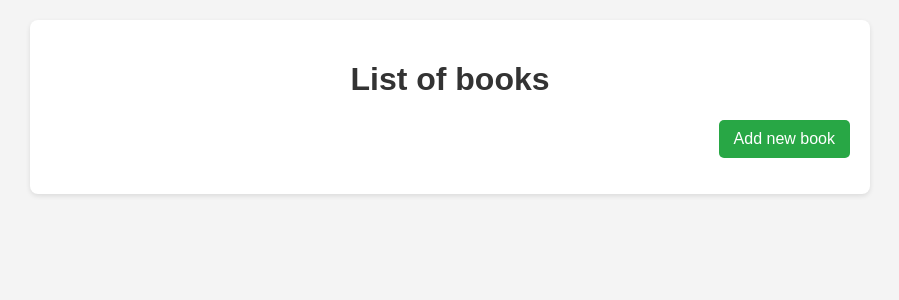
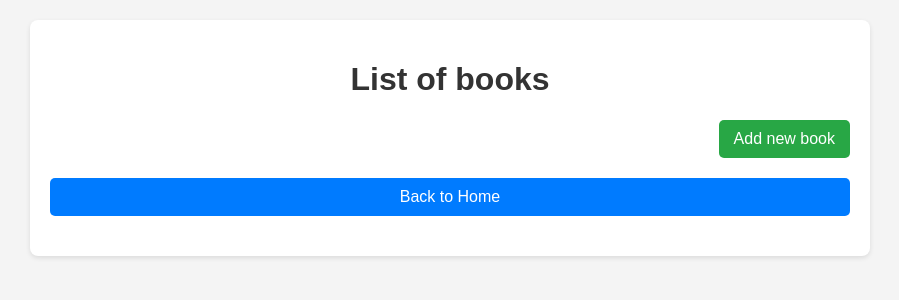
Before and after one commit to lisakaminska/Brewed_tales, a Django app: page /cafe_book_space/books/ in a window 1280 px wide. Shown: the top 300 px of the page, without its empty margins (190-1089 px from the left). Run offline with Django 5.2, Linux system fonts and the light colour scheme; data that the repository does not hold is empty.

Commit message:
added knopka

```diff
--- a/brewed_tales/cafe_book_space/templates/cafe_book_space/book_list.html
+++ b/brewed_tales/cafe_book_space/templates/cafe_book_space/book_list.html
@@ -1,4 +1,3 @@
-
 <!DOCTYPE html>
 <html lang="uk">
 <head>
@@ -93,6 +92,20 @@
         .clearfix {
             overflow: auto;
         }
+        .back-home-button {
+            display: block;
+            margin: 20px auto;
+            padding: 10px 15px;
+            background-color: #007bff; /* Синій колір для кнопки */
+            color: white;
+            border: none;
+            border-radius: 5px;
+            text-decoration: none;
+            text-align: center;
+        }
+        .back-home-button:hover {
+            background-color: #0056b3;
+        }
     </style>
 </head>
 <body>
@@ -117,6 +130,7 @@
                 </li>
             {% endfor %}
         </ul>
+        <a href="{% url 'cafe_book_space:home' %}" class="back-home-button">Back to Home</a>
     </div>
 </body>
 </html>
```
Also changed, not shown: brewed_tales/cafe_book_space/templates/cafe_book_space/cafe_item_list.html (+15 -0 lines), brewed_tales/cafe_book_space/templates/cafe_book_space/customer_list.html (+16 -0 lines), brewed_tales/cafe_book_space/templates/cafe_book_space/home.html (line endings or trailing spaces).
